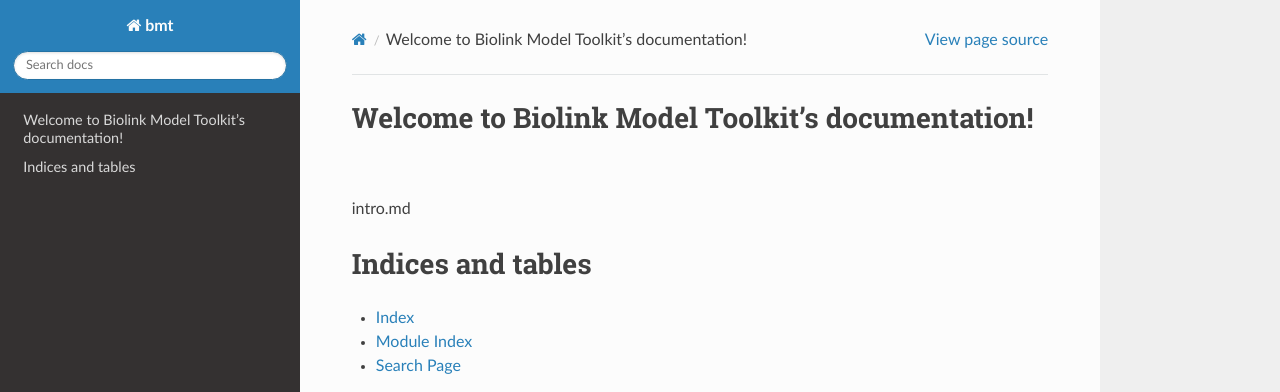
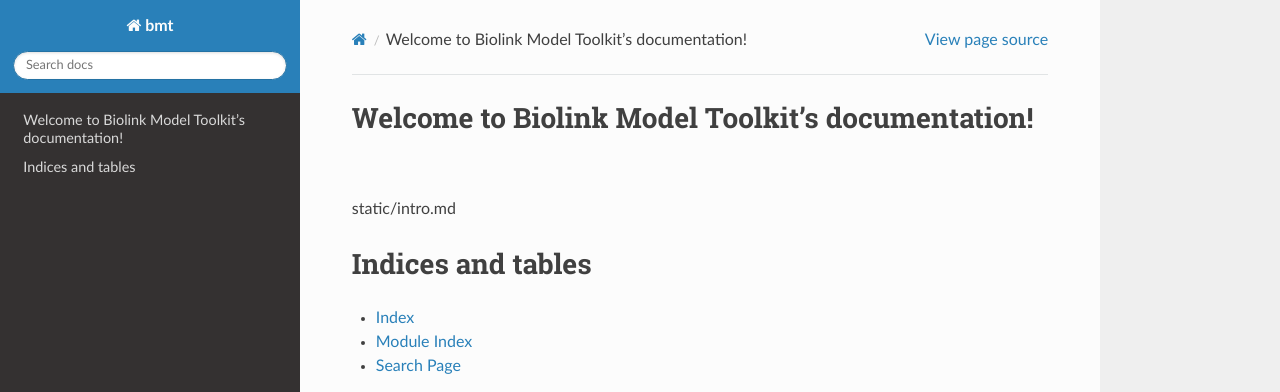
Before and after one commit to biolink/biolink-model-toolkit, a Sphinx documentation site: the page built from docs/index.rst, in a window 1280 px wide. Shown: the top 392 px of the page. Built offline with Sphinx 7.4.7 and the Read the Docs theme 2.0.0, drawn with Linux system fonts in a browser that asks for light colours; some of the changed lines change nothing that is shown.

```diff
--- a/docs/conf.py
+++ b/docs/conf.py
@@ -31,20 +31,9 @@
 extensions = [
     'sphinx.ext.autodoc',
     'sphinx.ext.githubpages',
-    'sphinx.ext.autosectionlabel',
-    'sphinx_click',
-    'sphinx.ext.viewcode',
-    'sphinx.ext.todo',
-    'sphinx.ext.coverage',
-    'myst_parser'
+    'sphinx_rtd_theme',
+    'recommonmark'
 ]
-
-myst_heading_anchors = 3
-
-# The suffix(es) of source filenames.
-# You can specify multiple suffix as a list of string:
-# source_suffix = ['.rst', '.md']
-source_suffix = ['.rst', '.md']
 
 
 # Add any paths that contain templates here, relative to this directory.
@@ -61,13 +50,4 @@
 # The theme to use for HTML and HTML Help pages.  See the documentation for
 # a list of builtin themes.
 html_theme = 'sphinx_rtd_theme'
-
-
-# Add any paths that contain custom static files (such as style sheets) here,
-# relative to this directory. They are copied after the builtin static files,
-# so a file named "default.css" will overwrite the builtin "default.css".
-# html_static_path = ['_static']
-
-
-# Options for autosectionlabel
-autosectionlabel_prefix_document = True
+html_static_path = ['_static']
--- a/docs/index.rst
+++ b/docs/index.rst
@@ -11,7 +11,7 @@
    :caption: Contents:
 
 
-intro.md
+static/intro.md
 
 
 Indices and tables
```
